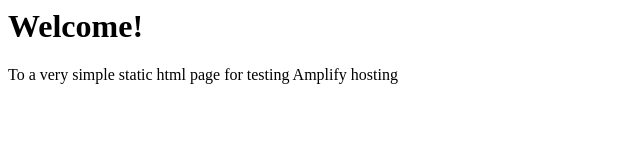
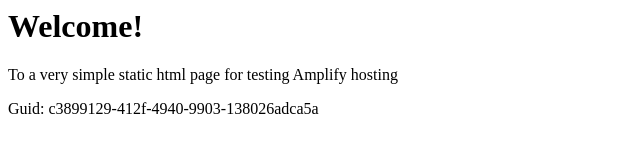
Before and after one commit to aws-aemilia-nrt/Github-PR-Commit-Integration-Test-DoNotTouch-Gith-OKSLNVO2-v1-prod-ap-northeast-1, a website: page src/index.html in a window 1280 px wide. Shown: the whole page, without its empty margins (0-640 px from the left). Drawn offline with Linux system fonts and the light colour scheme.

Commit message:
commit from integ tests

```diff
--- a/src/index.html
+++ b/src/index.html
@@ -1,3 +1,5 @@
+
+
 <html lang="en">
 
 <head>
@@ -10,6 +12,6 @@
 <body>
     <h1>Welcome!</h1>
     <p>To a very simple static html page for testing Amplify hosting</p>
-</body>
+    <p>Guid: c3899129-412f-4940-9903-138026adca5a</p></body>
 
 </html>
```
